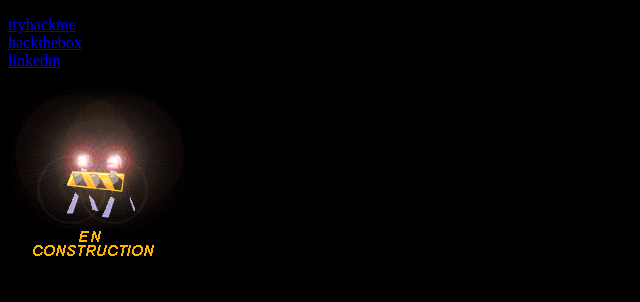
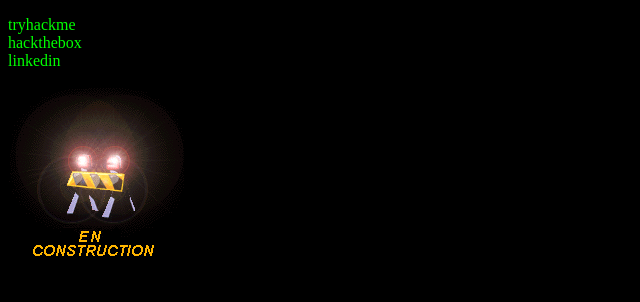
Before and after one commit to raffaele-99/raffaele-99.github.io, a plain HTML site: page index.html in a window 1280 px wide. Shown: the whole page, without its empty margins (0-640 px from the left). Drawn offline with Linux system fonts and the light colour scheme.

Commit message:
Added styles.css

```diff
--- a/index.html
+++ b/index.html
@@ -1,7 +1,11 @@
 <!DOCTYPE html>
 <html>
+<head>
+    <link rel="stylesheet" href="styles.css">
+</head>
+
 <body style="background-color:black;">
-<p style="color:lime">
+<p>
 <a href="https://tryhackme.com/p/Luca.fuda">tryhackme</a><br>
 <a href="https://app.hackthebox.com/users/961580">hackthebox</a><br>
 <a href="https://www.linkedin.com/in/luca-fuda/">linkedin</a>
--- /dev/null
+++ b/styles.css
@@ -0,0 +1,12 @@
+
+a:link {
+  color: rgb(0, 255, 0);
+  background-color: transparent;
+  text-decoration: none;
+}
+
+a:visited {
+  color: rgb(0, 255, 0);
+  background-color: transparent;
+  text-decoration: none;
+}
```
